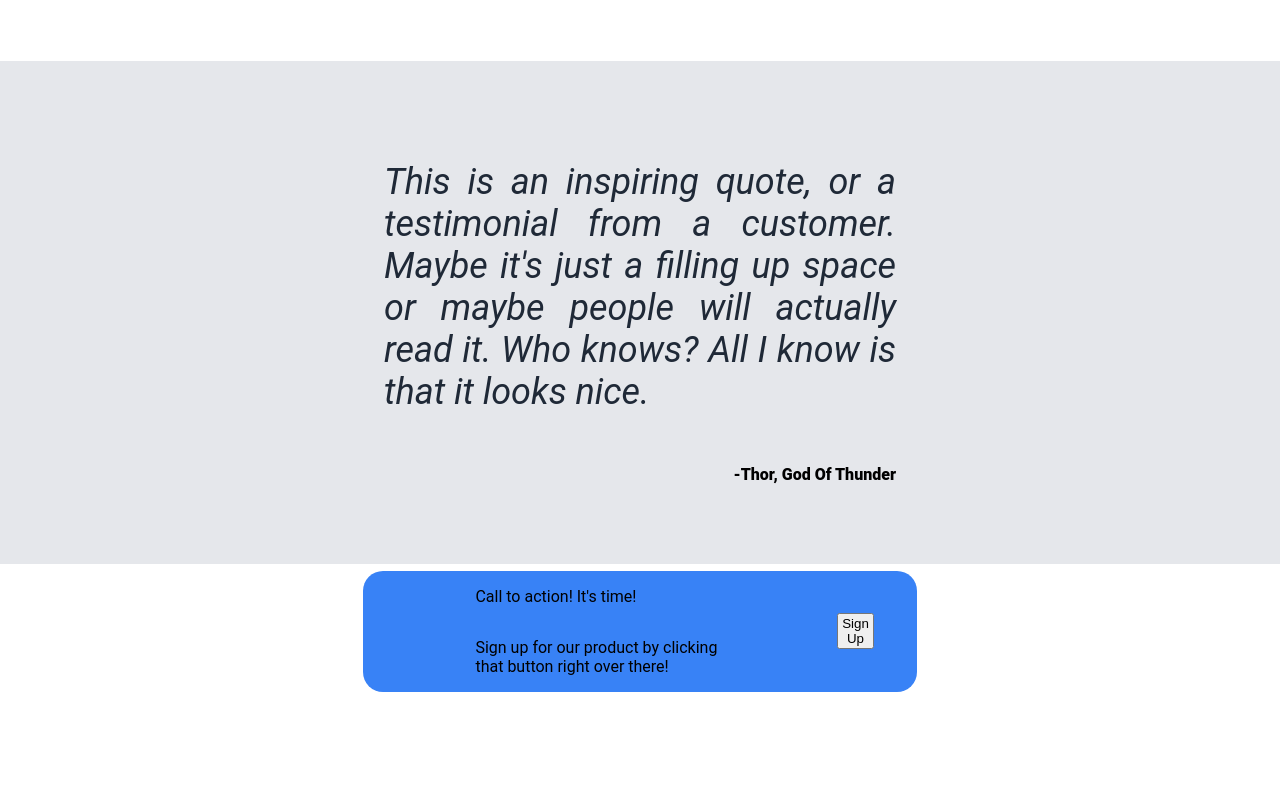
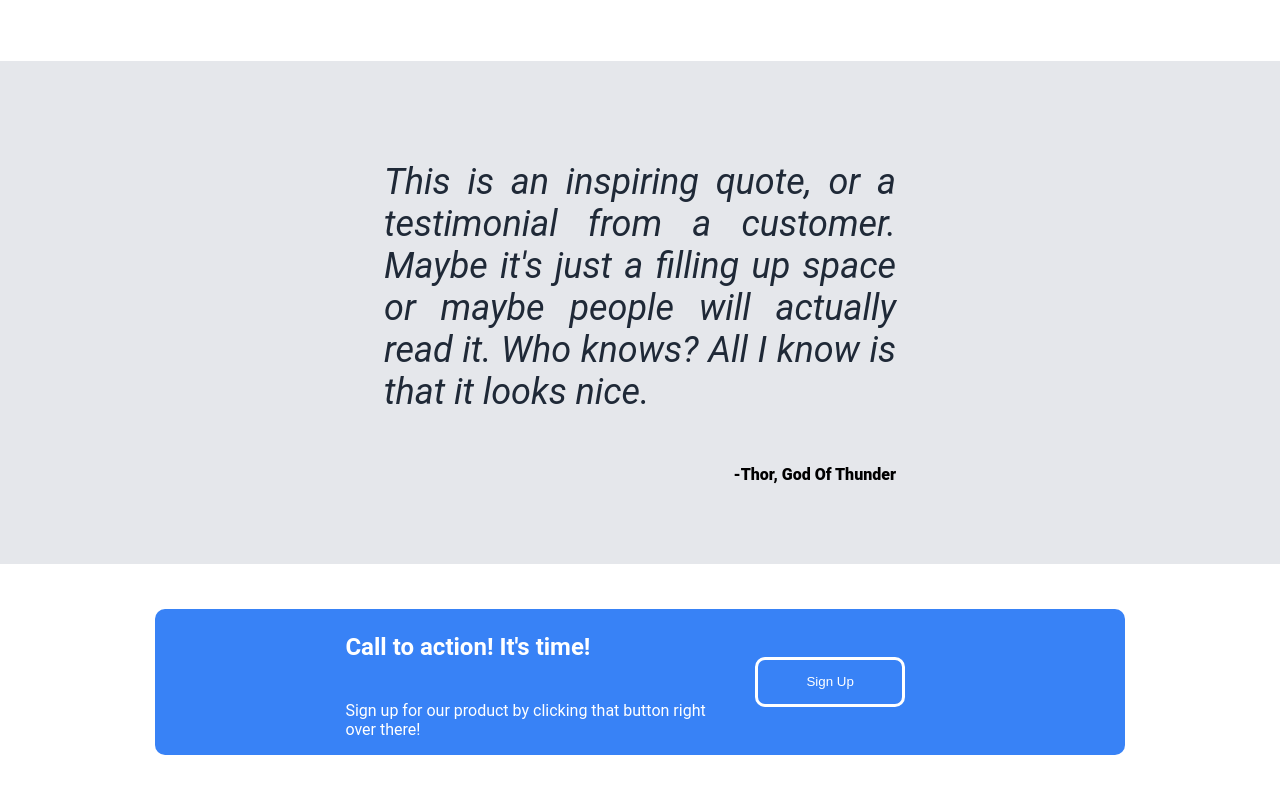
Before and after one commit to arunkumarmarndi/odin-recipes, a plain HTML site: page index.html in a window 1280 px wide. Shown: the part 451-1244 px from the top of the page. Before the commit the page ends 1149 px from the top, so only its background shows below. Drawn offline with Linux system fonts and the light colour scheme.

Commit message:
Fixed section 4 - button width and spacing fixed. Sign-Up heading and text properties added.

```diff
--- a/css/style.css
+++ b/css/style.css
@@ -87,25 +87,39 @@ body {
 .section4 .blue-box{
     display: flex;
     background-color: #3882F6;
-    border-radius: 20px;
-    padding-left: 5%;
+    border-radius: 10px;
+    padding-left: 15%;
+    padding-right: 15%;
+    margin-top : 3%;
+    margin-bottom: 3%;
+    color: white;
 }
 
 .section4 .blue-box .sign-up-text{
     display: flex;
     flex-direction: column;
-    padding-left: 10%;
-    padding-right: 10%;
+    align-items: start;
+}
+
+.section4 .blue-box .sign-up-text .row1{
+    font-size: 24px;
+    font-weight: bold;
 }
 
 .section4 .blue-box .sign-up-button{
     display: flex;
     align-items: center;
-    padding-left: 10%;
-    padding-right: 10%;
+    padding-right: 5%;
+    padding-left: 5%;
+
 }
 
 #button-id{
-    padding-left: 10%;
-    padding-right: 10%;
+    border-radius: 10px;
+    border: 3px solid white;
+    background-color: #3882F6;
+    color: white;
+    cursor: pointer;
+    width: 150px;
+    height: 50px;
 }
--- a/index.html
+++ b/index.html
@@ -72,9 +72,7 @@
                 </div>
             </div>
             <div class="sign-up-button">
-                <div class="buttons">
-                    <button id="button-id">Sign Up</button>
-                </div>
+              <button id="button-id">Sign Up</button>
             </div>
         </div>
     </div>
```
